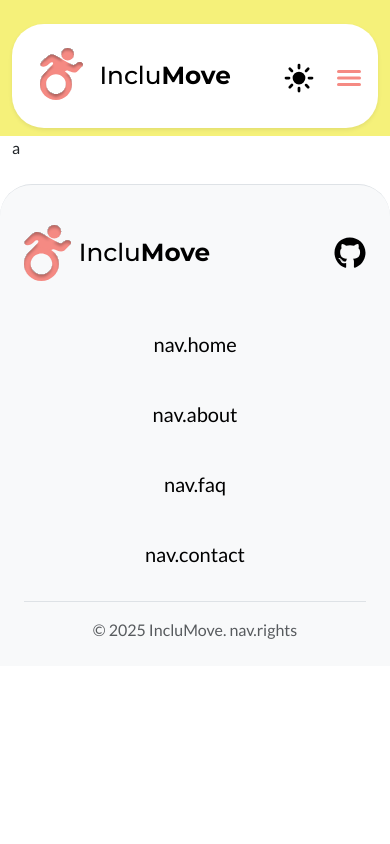
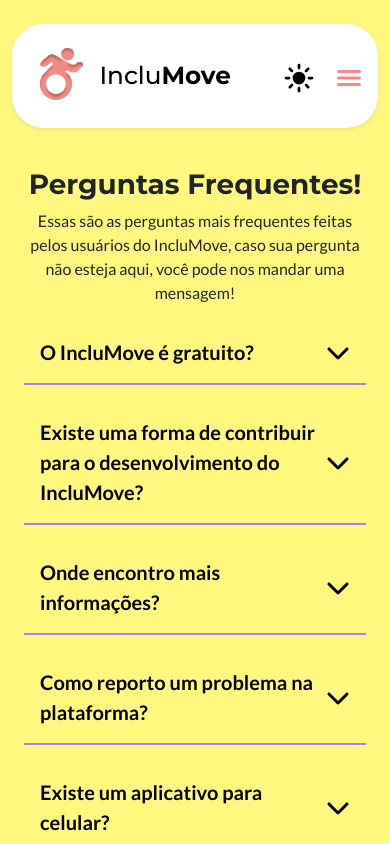
Before and after one commit to Kirarizinho02/IncluMove, a React (Vite) app: page /faq in a window 390 px wide. Shown: the top 844 px of the page. Built offline with nearby package versions, Linux system fonts and the light colour scheme; no server answers.

Commit message:
Terminada a página de FAQs. Adição inicial do Contact

```diff
--- a/src/App.scss
+++ b/src/App.scss
@@ -1,6 +1,6 @@
 //variaveis do sass vem aqui
 
-$primary: #f5f17a;
+$primary: #FEF97E;
 $secondary: #f58a83;
 $tertiary: #ab7af5;
 $accent: #abf479;
@@ -68,13 +68,14 @@ $enable-negative-margins: true;
   }
 
   .cta-gradient-btn {
-  background: linear-gradient(90deg, rgba($tertiary, 0.92) 0%, rgba($tertiary, 0.98) 60%, rgba($tertiary, 1) 100%);
+  background: linear-gradient(135deg, rgba($accent, 0.05) 50%, rgba($tertiary, 0.5) 60%, rgba($tertiary, 1) 100%);
   background-size: 200% 100%;
   background-position: 0% 0%;
   transition:
     background-position 0.6s cubic-bezier(0.4,0,0.2,1),
     box-shadow 0.2s,
     border-color 0.3s;
+  animation: background-move 7s linear infinite;
   box-shadow: 0 2px 12px 0 rgba(171, 122, 245, 0.08);
   border: 2px solid rgba(255, 255, 255, 0.281);
 }
@@ -93,6 +94,19 @@ $enable-negative-margins: true;
   .test {
     filter: invert(1);
   }
+
+  @keyframes background-move {
+  0% {
+    background-position: 0% 0%;
+  }
+  50% {
+    background-position: 100% 0%;
+  }
+  100% {
+    background-position: 0% 0%;
+  }
+
+}
 }
 
 @import url('https://fonts.googleapis.com/css2?family=Lato:ital,wght@0,100;0,300;0,400;0,700;0,900;1,100;1,300;1,400;1,700;1,900&family=Montserrat:ital,wght@0,100..900;1,100..900&display=swap');
@@ -111,21 +125,25 @@ body {
   font-optical-sizing: auto;
 }
 
+
 .carousel-caption {
   position: static;
   color: $body-color;
 }
 
 .cta-gradient-btn {
-  background: linear-gradient(135deg, rgba($tertiary, 0.80) 0%, rgba($tertiary, 1) 100%);
+  background: linear-gradient(135deg, rgba($info, 0.2) 50%, rgba($tertiary, 0.5) 60%, rgba($tertiary, 1) 100%);
+  background-size: 200% 100%;
   transition:
     background-position 0.6s cubic-bezier(0.4,0,0.2,1),
     box-shadow 0.2s,
     border-color 0.3s;
   z-index: 20;
+  animation: background-move 7s linear infinite;
   box-shadow: 0 2px 12px 0 rgba(171, 122, 245, 0.08);
-  border: 2px solid transparent;
+  border: 2px solid rgba(255, 255, 255, 0.377);
 }
+
 
 .cta-gradient-btn:hover,
 .cta-gradient-btn:focus {
@@ -154,10 +172,6 @@ body {
 .sm-especial {
   padding: 0 !important;
   margin: 0 !important;
-}
-
-.header-link.active {
-  text-decoration: underline;
 }
 
 .header-theme-toggle {
@@ -370,10 +384,12 @@ body {
   display: block;
   position: absolute;
   left: 0;
-  bottom: 0.2rem;
+  bottom: 0rem;
   width: 0;
   height: 3px;
-  background: $secondary;
+  background: linear-gradient(90deg, $secondary, rgba($secondary, 0.8));
+  background-size: 300% 100%;
+  animation: background-move 5s linear infinite;
   transition: width 0.25s cubic-bezier(0.4, 0, 0.2, 1);
   border-radius: 2px;
 }
@@ -383,3 +399,16 @@ body {
 .header-link.active::after {
   width: 100%;
 }
+
+@keyframes background-move {
+  0% {
+    background-position: 0% 0%;
+  }
+  50% {
+    background-position: 100% 0%;
+  }
+  100% {
+    background-position: 0% 0%;
+  }
+
+}
--- a/src/Router.jsx
+++ b/src/Router.jsx
@@ -2,7 +2,7 @@ import { Navigate, Route, Routes } from 'react-router-dom';
 
 import { UseAppContext } from './hooks';
 import { DefaultLayout, FormLayout, RestrictedLayout } from './layouts';
-import { About, Disabilities, Error, Profile, LandingPage, LogIn, SignUp, Workouts, FrequentlyAskedQuestions } from './pages';
+import { About, Disabilities, Error, Profile, LandingPage, LogIn, SignUp, Workouts, FrequentlyAskedQuestions, Contact } from './pages';
 
 const Router = () => {
   const { rotaPrivada: RotaPrivada } = UseAppContext();
@@ -15,6 +15,7 @@ const Router = () => {
         <Route path='*' element={<Error />} />
         <Route path='/about' element={<About />} />
         <Route path='/faq' element={<FrequentlyAskedQuestions />} />
+        <Route path='/contact' element={<Contact />} />
       </Route>
       <Route path='/form' element={<FormLayout />}>
         <Route path='/form/login' element={<LogIn />} />
--- a/src/components/Footer/Footer.jsx
+++ b/src/components/Footer/Footer.jsx
@@ -11,7 +11,7 @@ const Footer = () => {
   return (
 
     <Container fluid
-      className='bg-body-tertiary mt-4 border-top bg-body-tertiary'
+      className='bg-body-tertiary border-top bg-body-tertiary'
       style={{ borderBottomLeftRadius: '0', borderBottomRightRadius: '0', borderTopLeftRadius: '2rem', borderTopRightRadius: '2rem' }}
     >
       <Container>
@@ -30,6 +30,7 @@ const Footer = () => {
             </div>
             <div>
               <Nav
+                activeKey={location.pathname}
                 as='ul'
                 className='justify-content-between d-flex py-2 me-auto gap-4 flex-column flex-md-row'
               >
@@ -43,7 +44,7 @@ const Footer = () => {
                   <Nav.Link className='fs-5 link-body-emphasis header-link px-3 text-center' href='/faq' eventKey='/faq'>{t('nav.faq')}</Nav.Link>
                 </Nav.Item>
                 <Nav.Item as='li'>
-                  <Nav.Link className='fs-5 link-body-emphasis header-link px-3 text-center' href='/faq' eventKey='/faq'>{t('nav.contact')}</Nav.Link>
+                  <Nav.Link className='fs-5 link-body-emphasis header-link px-3 text-center' href='/contact' eventKey='/contact'>{t('nav.contact')}</Nav.Link>
                 </Nav.Item>
               </Nav>
             </div>
--- a/src/locales/en.json
+++ b/src/locales/en.json
@@ -88,6 +88,37 @@
       "contact": "Contact Us",
       "rights": "All rights reserved.",
       "logoAlt": "IncluMove Logo"
+    },
+    "faq": {
+      "faqTitle": "Frequently Asked Questions!",
+      "faqSubheading": "These are the most frequently asked questions by IncluMove users, if your question is not here, you can send us a message!",
+      "questions": [
+        {
+          "id": 1,
+          "question": "Is IncluMove free?",
+          "answer": "IncluMove is a platform created to promote inclusive mobility solutions for people with disabilities, offering all services for free. There's no need to insert credit card information or any other payment method."
+        },
+        {
+          "id": 2,
+          "question": "Is there a way to contribute IncluMove's development?",
+          "answer": "By registering, you are already actively contributing to the project's development! You can also contribute by sharing your experiences, suggesting improvements, or pointing out any errors you find."
+        },
+        {
+          "id": 3,
+          "question": "Onde encontro mais informações?",
+          "answer": "Mais informações podem ser encontradas em nosso site ou entrando em contato diretamente conosco."
+        },
+        {
+          "id": 4,
+          "question": "Como reporto um problema na plataforma?",
+          "answer": "Você pode reportar problemas através do nosso formulário de contato ou enviando um e-mail para nossa equipe de suporte."
+        },
+        {
+          "id": 5,
+          "question": "Existe um aplicativo para celular?",
+          "answer": "Atualmente, não temos um aplicativo móvel, mas nosso site é totalmente adaptado para dispositivos móveis."
+        }
+      ]
     }
   }
 }
--- a/src/locales/pt.json
+++ b/src/locales/pt.json
@@ -81,13 +81,49 @@
         "desc": "O nosso time de desenvolvedores é formado por três estudantes do terceiro ano de Desenvolvimento de Sistemas da ETEC Bento Quirino: <strong>Henrique Professor, Rodrigo Scatolin e Samuel Augusto</strong>. Apaixonados por desenvolvimento para a web, nós unimos esforços para concluir a tarefa do Hackteens. <br/><br/>Pensamos muito a respeito do tema e decidimos criar uma aplicação que pudesse ajudar pessoas com deficiências a se exercitarem, visto que o bem-estar físico é essencial para a saúde mental e social de todos. Nossa meta é que a IncluMove seja sem limitações, por isso dedicamos grande parte do tempo para garantir a responsividade e acessibilidade do site.<br/><br/> Contamos com o apoio dos nossos professores de Programação Web, dos nossos colegas de classe e familiares, que nos inspiraram para a criação deste projeto. Agradecemos a todos que nos ajudaram nessa jornada!"
       }
     },
-    "footer": {
+    "nav": {
       "home": "Página Inicial",
       "about": "Sobre",
       "faq": "Perguntas Frequentes",
       "contact": "Contate-nos",
       "rights": "Todos os direitos reservados.",
       "logoAlt": "Logo IncluMove"
+    },
+    "faq": {
+      "faqTitle": "Perguntas Frequentes!",
+      "faqSubheading": "Essas são as perguntas mais frequentes feitas pelos usuários do IncluMove, caso sua pergunta não esteja aqui, você pode nos mandar uma mensagem!",
+      "questions": [
+        {
+          "id": 1,
+          "question": "O IncluMove é gratuito?",
+          "answer": "O IncluMove é uma plataforma criada para promover soluções de mobilidade inclusiva para pessoas com deficiência, oferecendo todos os serviços de forma gratuita. Não é necessário inserir informações de cartão de crédito ou qualquer outro método de pagamento."
+        },
+        {
+          "id": 2,
+          "question": "Existe uma forma de contribuir para o desenvolvimento do IncluMove?",
+          "answer": "Ao realizar o cadastro, você já está contribuindo ativamente para o desenvolvimento do projeto! Você também pode contribuir compartilhando suas experiências, sugerindo melhorias ou apontando erros que encontrar."
+        },
+        {
+          "id": 3,
+          "question": "Onde encontro mais informações?",
+          "answer": "Mais informações podem ser encontradas em nosso site ou entrando em contato diretamente conosco."
+        },
+        {
+          "id": 4,
+          "question": "Como reporto um problema na plataforma?",
+          "answer": "Você pode reportar problemas através do nosso formulário de contato ou enviando um e-mail para nossa equipe de suporte."
+        },
+        {
+          "id": 5,
+          "question": "Existe um aplicativo para celular?",
+          "answer": "Atualmente, não temos um aplicativo móvel, mas nosso site é totalmente adaptado para dispositivos móveis."
+        },
+        {
+          "id": 6,
+          "question": "Como posso entrar em contato com a equipe do IncluMove?",
+          "answer": "Você pode entrar em contato conosco através do formulário de contato disponível em nosso site ou enviando um e-mail para nossa equipe de suporte."
+        }
+      ]
     }
   }
 }
--- /dev/null
+++ b/src/pages/Contact/index.js
@@ -0,0 +1 @@
+export * from './Contact';
--- a/src/pages/FrequentlyAskedQuestions/FrequentlyAskedQuestions.jsx
+++ b/src/pages/FrequentlyAskedQuestions/FrequentlyAskedQuestions.jsx
@@ -1,11 +1,74 @@
+import { useEffect, useState } from "react";
 import { Container } from "react-bootstrap";
+import { useTranslation } from "react-i18next";
+import { FaChevronDown } from "react-icons/fa6";
+
+// eslint-disable-next-line no-unused-vars
+import { motion, AnimatePresence } from "framer-motion";
+import { stars } from "../../assets";
 
 const FrequentlyAskedQuestions = () => {
+
+  useEffect(() => {
+    document.body.classList.add('bg-primary');
+    return () => {
+      document.body.classList.remove('bg-primary');
+    };
+  },
+  );
+
+  const { t } = useTranslation();
+  const [activeQuestion, setActiveQuestion] = useState(null);
+  const questions = t('faq.questions', { returnObjects: true });
+
   return (
-    <Container>
-      a
+    <Container fluid style={{minHeight:"75vh"}}>
+          <img src={stars} className='d-none d-lg-block position-absolute ms-xxl-3 ms-n4 py-2 mb-5' height={280}  />
+    <Container className="bg-primary py-4">
+      <main className="d-flex flex-column align-items-center justify-content-center h-100 w-100">
+        <h1 className="title fw-bold mt-2 text-center">{t('faq.faqTitle')}</h1>
+        <p className="w-md-100 text-center w-50"> {t('faq.faqSubheading')} </p>
+        <div className="d-flex flex-column gap-3 w-75 w-md-100">
+          {questions.map((item) => {
+            const show = activeQuestion === item.id;
+            return (
+              <div key={item.id} className="w-100 border-2 border-tertiary border-bottom h-100">
+                <button
+                  className="fs-5 w-100 text-start d-flex align-items-center justify-content-between px-3 py-3 border-0 bg-transparent"
+                  style={{ outline: "none", cursor: "pointer" }}
+                  onClick={() => setActiveQuestion(show ? null : item.id)}
+                  aria-expanded={show}
+                  aria-controls={`faq-answer-${item.id}`}
+                >
+                  <span className="fw-semibold">{item.question}</span>
+                  <FaChevronDown style={{minHeight:"1.5rem", minWidth:"1.5rem"}} className={`ms-2 transition ${show ? "rotate-180" : ""}`} />
+                </button>
+                <AnimatePresence initial={false}>
+                  {show && (
+                    <motion.div
+                      id={`faq-answer-${item.id}`}
+                      key="content"
+                      className="overflow-hidden"
+                      initial={{ height: 0, opacity: 0 }}
+                      animate={{ height: "auto", opacity: 1 }}
+                      exit={{ height: 0, opacity: 0 }}
+                      transition={{ duration: 0.25, ease: [0.4, 0, 0.2, 1] }}
+                    >
+                      <div className="px-3 pb-3">
+                        {item.answer}
+                      </div>
+                    </motion.div>
+                  )}
+                </AnimatePresence>
+              </div>
+            );
+          })}
+        </div>
+      </main>
     </Container>
-        );
+
+    </Container>
+  );
 }
 
 export { FrequentlyAskedQuestions };
--- a/src/pages/LandingPage/LandingPage.jsx
+++ b/src/pages/LandingPage/LandingPage.jsx
@@ -53,7 +53,7 @@ const LandingPage = () => {
                     transition={{ type: "spring", stiffness: 300, damping: 20 }}
                     style={{ display: "inline-block" }}
                   >
-                    <FaArrowRight size="1rem"                    className="ms-1 mb-1" />
+                    <FaArrowRight size="1rem" className="ms-1 mb-1" />
                   </motion.span>
                 </Button>
               </div>
@@ -246,7 +246,7 @@ const LandingPage = () => {
             </Col>
             <Col md={12} className='d-flex justify-content-center'>
               <iframe
-                className='mw-100 rounded-4 shadow-lg'
+                className='mw-100 rounded-4 shadow-lg mb-4'
                 height={360}
                 width={640}
                 src='https://youtube.com/embed/Muj0ygfKkpo'
--- a/src/pages/index.js
+++ b/src/pages/index.js
@@ -1,4 +1,5 @@
 export * from './About'
+export * from './Contact'
 export * from './Disabilities'
 export * from './Error'
 export * from './Experts'
```
Also changed, not shown: src/pages/Contact/Contact.jsx (added, +12 -0 lines).
